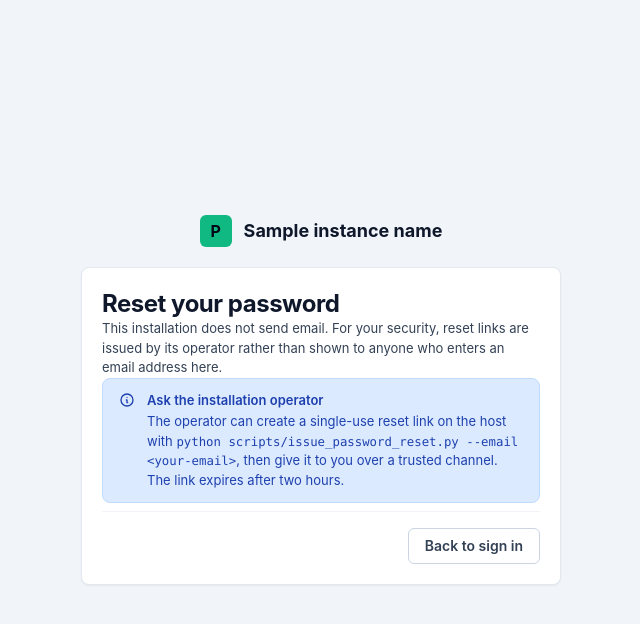
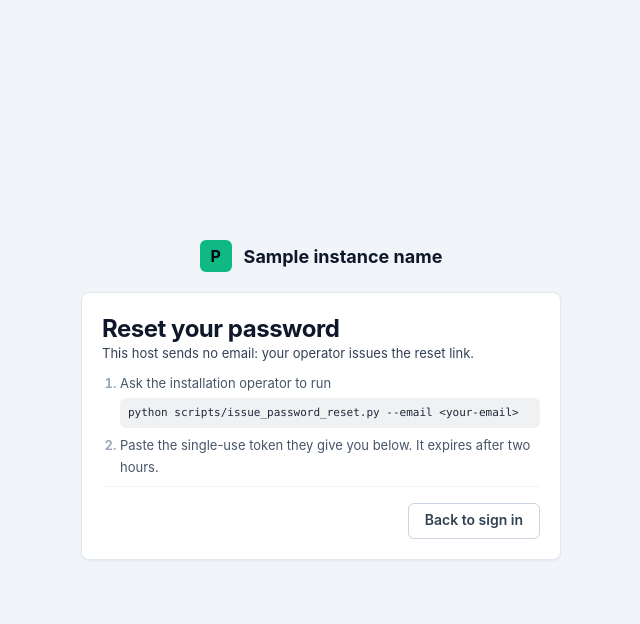
Before and after one commit to gauravssingh/proptally, a Python web app: template src/proptally/web/templates/reset.html in a window 1280 px wide. Shown: the top 624 px of the page, without its empty margins (319-959 px from the left). Run offline with Jinja, Linux system fonts and the light colour scheme; the template is opened without the code that fills it: most values are stand-ins (such as "Sample title", 1, 10 or a date in 2020).

Commit message:
Sign-in: spend a reset token in the box, animate the step change, one type scale
The reset step now takes a token and hands off to the change-password screen.
A plain GET form posts the token as ?token= (a box cannot build a path segment)
and the route forwards it to /auth/reset/<token>, so the step needs no script at
all; an unknown token is not distinguished on the way through.

Instructions cut from a paragraph plus an alert to two numbered steps and the
one command, with the flag kept next to its value.

Stepping between sign-in and reset now animates: the box's height eases from its
current to its new value while the incoming step fades up, and the overflow lock
it takes clears on finish or cancel. Reduced-motion readers get an instant swap.

One declared type scale for the box (wordmark 19, step heading 20, field 14,
supporting 13, labels and links 12) replaces per-element sizes.

The panel now spans 0..81.2dvh and centres the box on the scene's halo. With
 a step taller than that band aligns to the top instead of running
off it, which the reset step did at 1280x640 (top edge was -56px, unreachable).

Scene: the right-hand craftsman was the darkest thing in the frame (siding
#9A8468, roof #4E3B30); brightened to match the other two portfolio homes.

```diff
--- a/src/proptally/web/static/css/auth.css
+++ b/src/proptally/web/static/css/auth.css
@@ -202,14 +236,70 @@
     border-radius: 0.25rem;
 }
 
+/* Supporting copy inside the box: one step up from the design system's caption
+   size with a readable measure, and one step down in weight from the heading. */
+.auth-pane p {
+    margin: 0.25rem 0 0;
+    color: #475569;
+    font-size: 0.8125rem;
+    line-height: 1.375rem;
+}
+
+/* The operator's command and the two steps. Wraps at spaces only: a mid-token
+   break made `scripts/issue_password_reset.py` unreadable in a 24rem box. */
+.auth-steps {
+    display: grid;
+    gap: 0.375rem;
+    margin: 0.5rem 0 0;
+    padding-left: 1.125rem;
+    color: #475569;
+    font-size: 0.8125rem;
+    line-height: 1.375rem;
+}
+
+.auth-steps li::marker {
+    color: #94a3b8;
+    font-weight: 600;
+}
+
+.auth-steps code {
+    display: block;
+    margin-top: 0.25rem;
+    padding: 0.375rem 0.5rem;
+    border-radius: 0.375rem;
+    background-color: rgba(15, 23, 42, 0.06);
+    color: #1e293b;
+    font-family: ui-monospace, SFMono-Regular, "SF Mono", Menlo, Consolas, monospace;
+    font-size: 0.6875rem;
+    line-height: 1.125rem;
+    white-space: pre-wrap;
+    overflow-wrap: break-word;
+}
+
+.auth-pane .pt-alert {
+    margin-top: 0.75rem;
+    font-size: 0.75rem;
+    line-height: 1.25rem;
+}
+
+.auth-pane .pt-alert__title { letter-spacing: 0; }
+
+/* The token step: the field, then the action that spends it. */
+.auth-token {
+    margin-top: 1.25rem;
+}
+
+.auth-token .auth-cta { margin-top: 0.75rem; }
+
 /* --------------------------------------------------------------------------
    7. Fields: frosted, one leading icon each
    -------------------------------------------------------------------------- */
 .auth-form .pt-field__label {
-    color: #1e293b;
+    color: #334155;
     font-size: 0.75rem;
     line-height: 1rem;
     font-weight: 600;
+    letter-spacing: 0.01em;
 }
 
 /* Plain label text on the box. It carried a white pill while the form sat
--- a/src/proptally/web/templates/auth_base.html
+++ b/src/proptally/web/templates/auth_base.html
@@ -51,20 +51,36 @@
         });
     });
 
-    // Steps inside the same box (sign in ⇄ reset help). The control keeps its
-    // href, so with the script unavailable the link still reaches the standalone
-    // page; here it swaps panes instead and focuses the new heading.
+    // The two steps share one box, so switching them resizes it. Animate the
+    // box's height while the incoming step fades in, so the change reads as one
+    // movement rather than a jump. Falls back to an instant swap where the
+    // animation API is missing or the reader has asked for less motion.
+    var reduceMotion = window.matchMedia
+        && window.matchMedia("(prefers-reduced-motion: reduce)").matches;
+
     document.querySelectorAll("[data-pane-toggle]").forEach(function (control) {
         control.addEventListener("click", function (event) {
             var host = document.querySelector("[data-panes]");
             if (!host) { return; }
             var wanted = control.getAttribute("data-pane-toggle");
             event.preventDefault();
+
+            var from = host.offsetHeight;
             host.querySelectorAll("[data-pane]").forEach(function (pane) {
                 pane.hidden = pane.getAttribute("data-pane") !== wanted;
             });
             var heading = host.querySelector('[data-pane="' + wanted + '"] [data-pane-heading]');
             if (heading) { heading.focus(); }
+
+            var to = host.offsetHeight;
+            if (reduceMotion || from === to || !host.animate) { return; }
+
+            host.style.overflow = "hidden";
+            var settle = function () { host.style.overflow = ""; };
+            host.animate(
+                [{ height: from + "px" }, { height: to + "px" }],
+                { duration: 260, easing: "cubic-bezier(0.2, 0.8, 0.2, 1)" }
+            ).finished.then(settle, settle);
         });
     });
 
--- a/src/proptally/web/templates/components/reset_help.html
+++ b/src/proptally/web/templates/components/reset_help.html
@@ -1,13 +1,15 @@
-{#- How an account holder gets a reset link on an installation with no mailer.
-    Shared by the standalone /auth/reset page and the sign-in box's pane, so the
-    two cannot drift apart. -#}
-{% import "components/ui.html" as ui with context %}
+{#- How an account holder gets a reset link. Shared by the standalone
+    /auth/reset page and the sign-in box, so the two cannot drift.
+
+    Two steps and one command: this is a page someone reaches while locked out,
+    so it states what to do rather than why the security model is what it is. -#}
 <p class="pt-fs-supporting pt-text-secondary">
-    This installation does not send email. For your security, reset links are issued by its
-    operator rather than shown to anyone who enters an email address here.
+    This host sends no email: your operator issues the reset link.
 </p>
-{{ ui.alert(
-    variant="info",
-    title="Ask the installation operator",
-    text="The operator can create a single-use reset link on the host with <code>python scripts/issue_password_reset.py --email &lt;your-email&gt;</code>, then give it to you over a trusted channel. The link expires after two hours."
-) }}
+<ol class="auth-steps">
+    <li>
+        Ask the installation operator to run
+        <code>python scripts/issue_password_reset.py --email&nbsp;&lt;your-email&gt;</code>
+    </li>
+    <li>Paste the single-use token they give you below. It expires after two hours.</li>
+</ol>
```
Also changed, not shown: other parts of src/proptally/web/static/css/auth.css (+51 -16 lines), src/proptally/web/auth.py (+19 -0 lines), src/proptally/web/routes/auth.py (+62 -10 lines), src/proptally/web/templates/login.html (+22 -1 lines), tests/test_password_reset.py (+20 -0 lines), src/proptally/web/static/img/login-neighborhood.svg.
